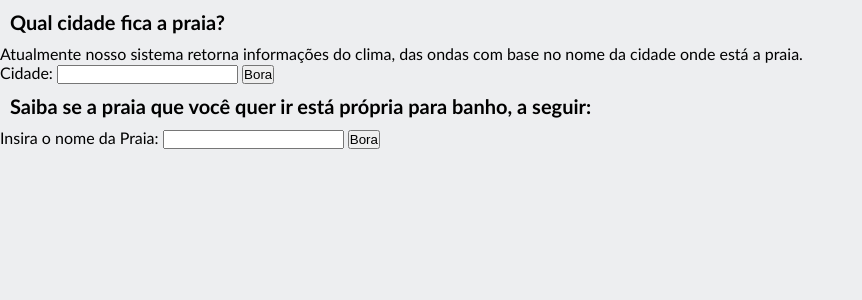
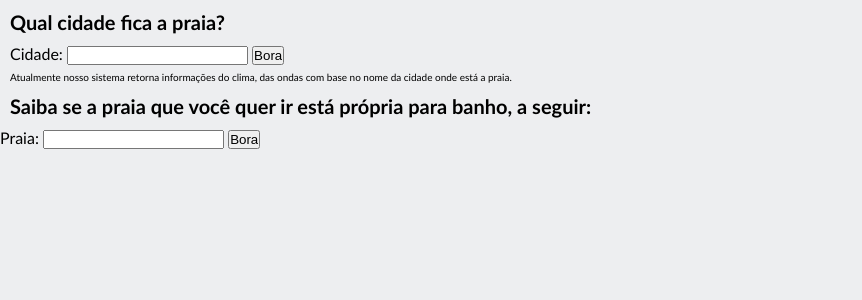
Before and after one commit to renan-b-eth/ProjetoPythonCP5-CP6, a Flask app: template Projeto-ViagemPraia/templates/index.html in a window 1280 px wide. Shown: the part 81-381 px from the top of the page, without its empty margins (0-862 px from the left). Run offline with Flask 3, Linux system fonts and the light colour scheme; the template is opened without the code that fills it, so the values that code supplies are empty.

Commit message:
Estilizando V1

```diff
--- a/Projeto-ViagemPraia/templates/index.html
+++ b/Projeto-ViagemPraia/templates/index.html
@@ -13,18 +13,19 @@
     <p></p>
     <div class="container-cidade">
         <h2>Qual cidade fica a praia?</h2>
-        <span> Atualmente nosso sistema retorna informações do clima, das ondas com base no nome da cidade onde está a praia.</span><br>
-        <form action="/enviar" method="POST">
+        <form action="/enviar-cidade" method="POST" class="cidade">
             <label>Cidade:</label>
             <input type="text" id="cidade" name="cidade" required>
             <input type="submit" value="Bora">
         </form>
+        <span> Atualmente nosso sistema retorna informações do clima, das ondas com base no nome da cidade onde está a praia.</span><br>
     <div class="container-praia">
         <h2>Saiba se a praia que você quer ir está própria para banho, a seguir:</h2>
-        <label>Insira o nome da Praia:
-        <input type="text" id="cidade" name="cidade" required>
-        <input type="submit" value="Bora">
-        </label>
+        <form action="/enviar-praia" method="POST">
+            <label>Praia:</label>
+            <input type="text" id="praia" name="praia" required>
+            <input type="submit" value="Bora">
+        </form>
     </div>
 
 </body>
--- a/Projeto-ViagemPraia/templates/style.css
+++ b/Projeto-ViagemPraia/templates/style.css
@@ -27,7 +27,12 @@ h1 {
 
 .container-cidade span {
     font-family: 'Gill Sans', 'Gill Sans MT', Calibri, 'Trebuchet MS', sans-serif;
+    font-size: 10px;
+    padding-left: 10px;
+}
 
+.cidade{
+    padding-left: 10px;
 }
 
 body {
```
